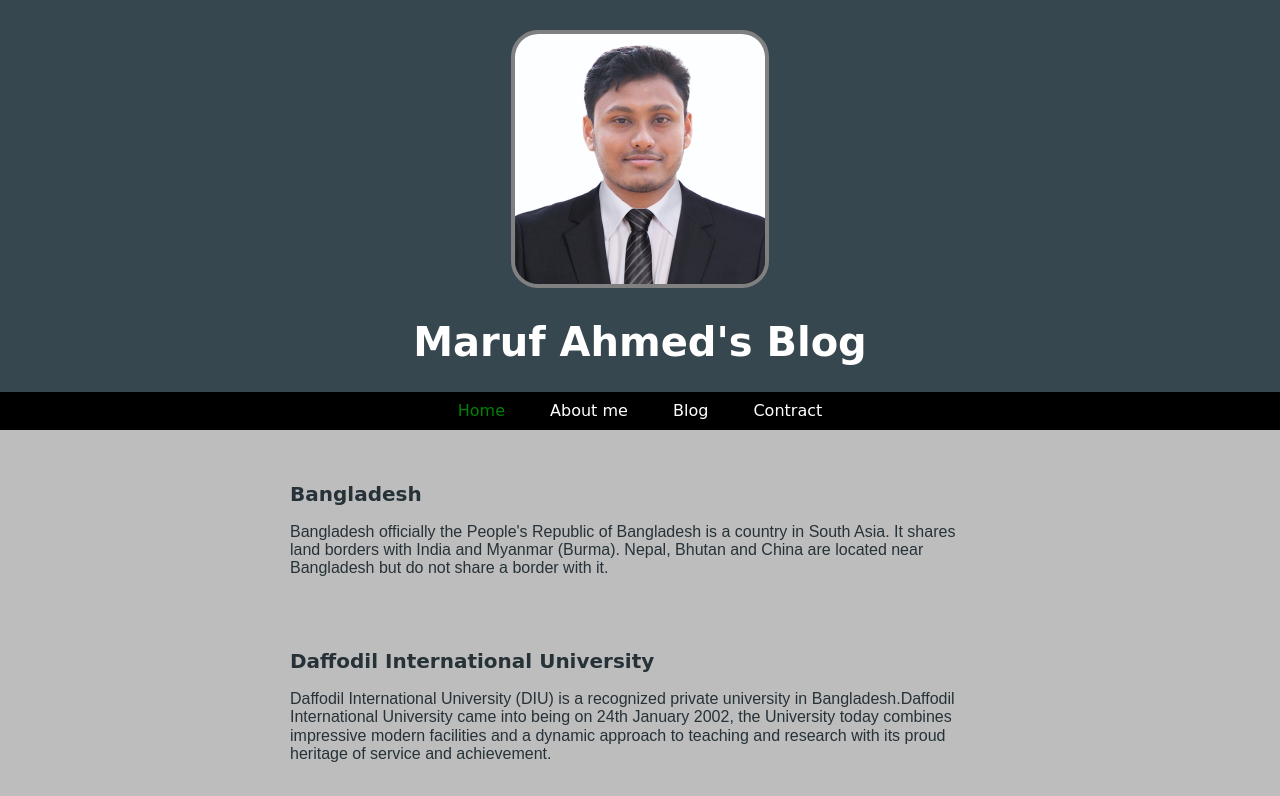
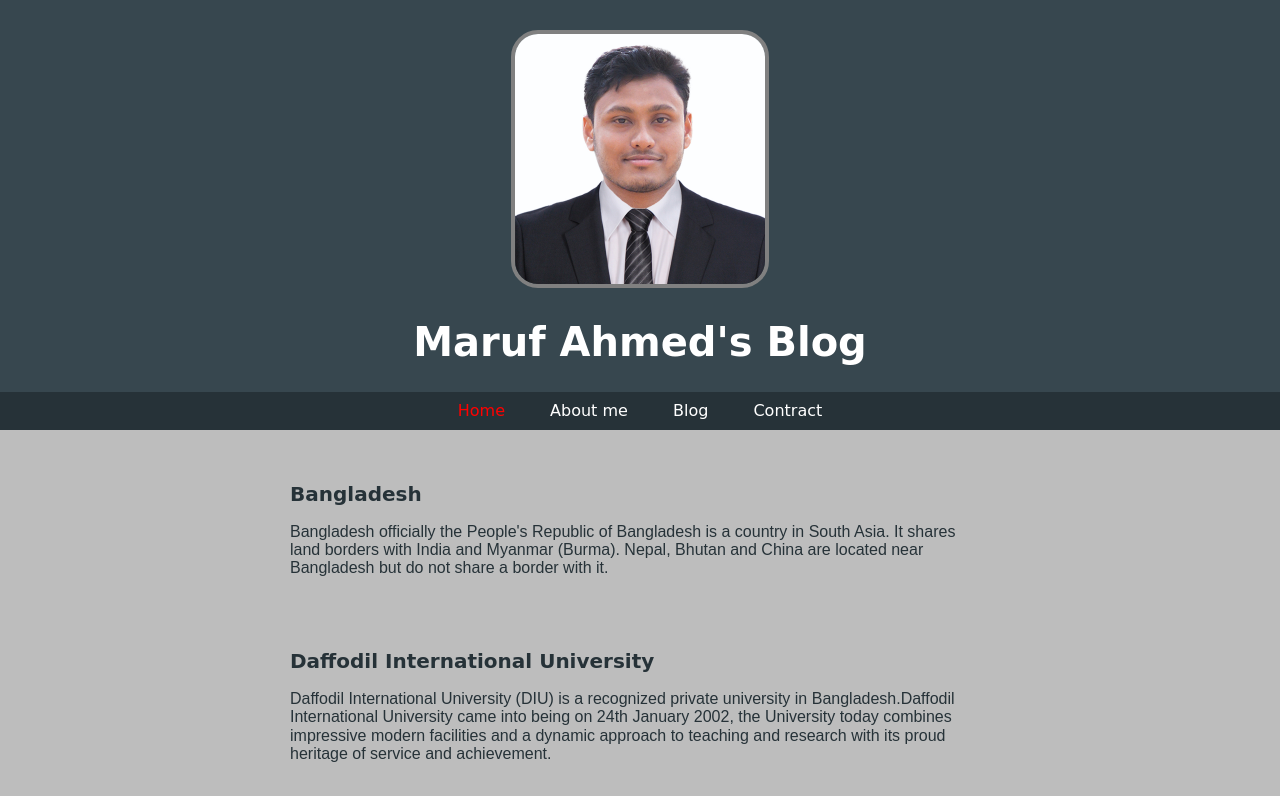
Before and after one commit to mdmaruf43/2nd_Project, a plain HTML site: page index.html in a window 1280 px wide. In both pictures the pointer is over the link "Home". Shown: the top 796 px of the page. Drawn offline with nearby package versions, Linux system fonts and the light colour scheme.

Commit message:
Update index.html

```diff
--- a/index.html
+++ b/index.html
@@ -15,11 +15,11 @@
 			    text-decoration: none;
 			  }
 			a:hover{
-			  	color: green;
+			  	color: red;
 			  }
 			ul{
 			    padding: 10px;
-			    background-color: black;
+			    background-color: #263238;
 
 			  }
 			li{
```
